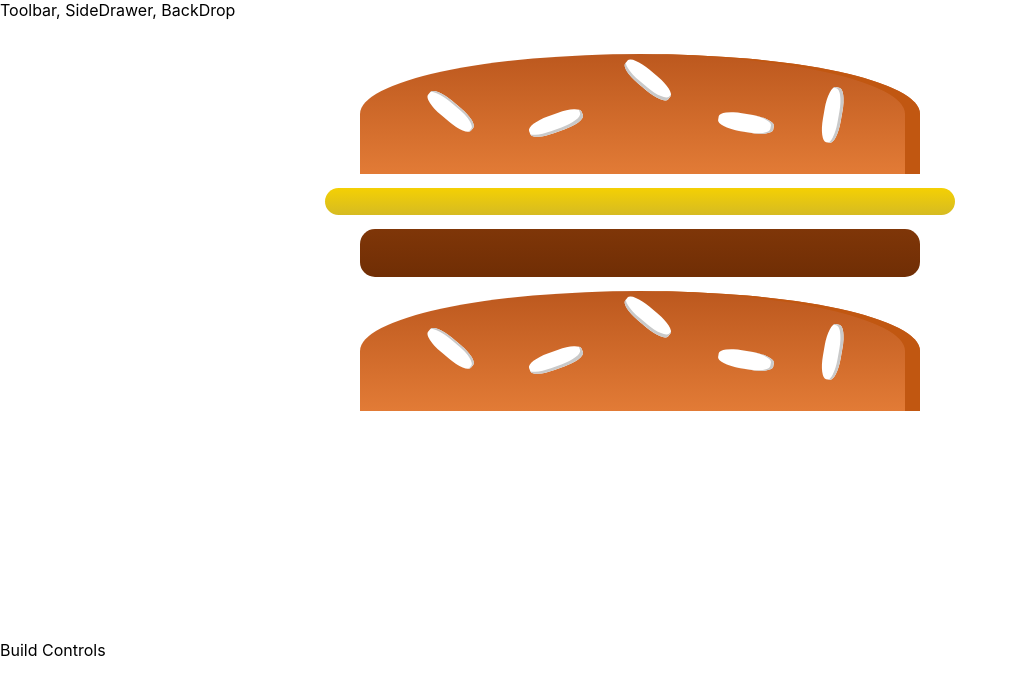
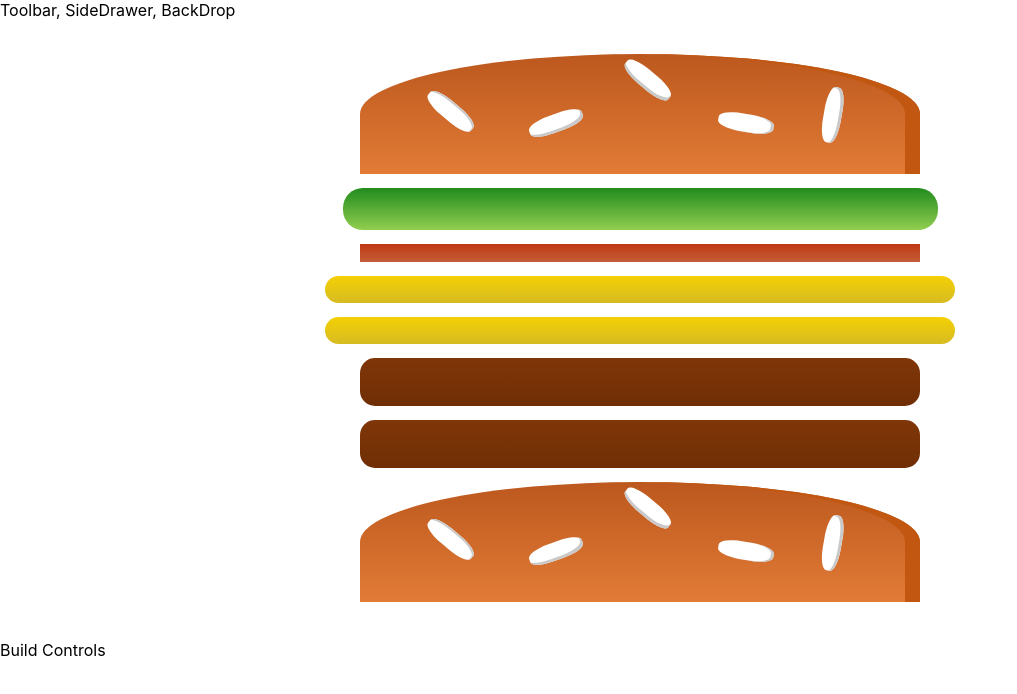
Before and after one commit to rahulmathews/Burger-Builder, a React (Create React App) app: page / in a window 1280 px wide. Shown: the top 694 px of the page, without its empty margins (0-1017 px from the left). Built offline with nearby package versions, Linux system fonts and the light colour scheme; the HTML template or start-up script is replaced by a standard one.

Commit message:
added dynamic ingredients

```diff
--- a/src/components/Burger/Burger.js
+++ b/src/components/Burger/Burger.js
@@ -4,11 +4,17 @@
 import BurgerIngredient from './BurgerIngredient/BurgerIngredient';
 
 const burger = (props) => {
+    const transformIngredients = Object.keys(props.ingredients).map((igKey) => {
+        let arr = [];
+        for(let i = 0; i < props.ingredients[igKey]; i++){
+            arr.push(<BurgerIngredient key={igKey + i} type={igKey}/>);
+        }
+        return arr;
+    })
     return (
         <div className={classes.Burger}>
             <BurgerIngredient type="bread-top"/>
-            <BurgerIngredient type="cheese"/>
-            <BurgerIngredient type="meat"/>
+            {transformIngredients }
             <BurgerIngredient type="bread-top"/>
         </div>
     );
--- a/src/containers/BurgerBuilder/BurgerBuilder.js
+++ b/src/containers/BurgerBuilder/BurgerBuilder.js
@@ -4,10 +4,23 @@
 import Burger from '../../components/Burger/Burger';
 
 class BurgerBuilder extends Component{
+    // constructor(props){
+    //     super(props);
+    //     this.state = {...props}
+    // }
+    state = {
+        ingredients : {
+            'salad' : 1,
+            'bacon' : 1,
+            'cheese' : 2,
+            'meat' : 2
+        }
+    }
+
     render(){
         return (
             <Aux>
-                <Burger />
+                <Burger ingredients={this.state.ingredients}/>
                 <div>Build Controls</div>
             </Aux>
         );
```
